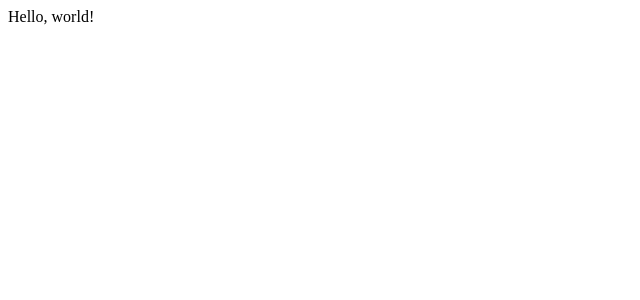
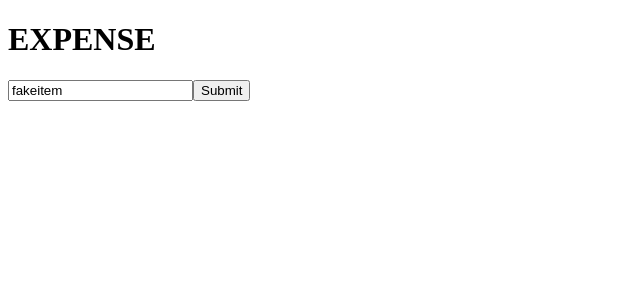
Before and after one commit to BrooklynEightSix/Journal, a React app: page / in a window 1280 px wide. Shown: the top 300 px of the page, without its empty margins (0-640 px from the left). Built offline with nearby package versions, Linux system fonts and the light colour scheme.

Commit message:
add: expense form

```diff
--- /dev/null
+++ b/client/App.js
@@ -0,0 +1,14 @@
+import React, { Component } from 'react';
+import Expense from './components/Expense';
+
+class App extends Component {
+    render() {
+        return (
+            <div>
+                <Expense />
+            </div>
+        );
+    }
+}
+
+export default App;
--- /dev/null
+++ b/client/actions/expenseActions.js
@@ -0,0 +1 @@
+const ADD_ITEM = 'ADD_ITEM';
--- /dev/null
+++ b/client/components/Expense.js
@@ -0,0 +1,37 @@
+import React, { Component } from 'react';
+
+class Expense extends Component {
+    constructor(){
+        super()
+        this.state = {
+            item: 'fakeitem',
+            price: '$10000000'
+        }
+
+        this.onSubmit = this.onSubmit.bind(this)
+    }
+
+    onSubmit(event){
+        event.preventDefault()
+        const itemInfo = {
+            item: this.state.item,
+            price: this.state.price
+        }
+        console.log(itemInfo)
+    }
+
+    render() {
+        return (
+            <div>
+                <h1>EXPENSE</h1>
+                <form onSubmit={this.onSubmit}>
+                    <input type='text' name='item' value={this.state.item}/>
+                    <button>Submit</button>
+                </form>
+
+            </div>
+        );
+    }
+}
+
+export default Expense;
--- a/client/index.jsx
+++ b/client/index.jsx
@@ -4,12 +4,13 @@ import React from 'react';
 import ReactDOM from 'react-dom';
 import { Provider } from 'react-redux';
 import store from './store';
+import App from './App'
 
 import style from '../public/index.css';
 
 ReactDOM.render(
   <Provider store={store}>
-    <div>Hello, world!</div>
+    <App />
   </Provider>,
   document.getElementById('app') // make sure this is the same as the id of the div in your index.html
 );
--- a/package.json
+++ b/package.json
@@ -36,6 +36,7 @@
     "localforage": "^1.5.5",
     "lodash": "^4.17.4",
     "material-ui": "^0.20.0",
+    "morgan": "^1.9.0",
     "passport": "^0.3.2",
     "passport-google-oauth": "^1.0.0",
     "pg": "^6.1.2",
@@ -48,6 +49,7 @@
     "react-router-dom": "^4.1.1",
     "redux": "^3.6.0",
     "redux-freeze": "^0.1.5",
+    "redux-logger": "^3.0.6",
     "redux-persist": "^5.4.0",
     "redux-thunk": "^2.2.0",
     "sequelize": "^4.3.1",
```
Lines whose indentation alone changed are shown as unchanged.
